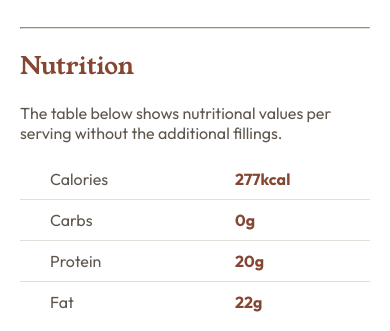
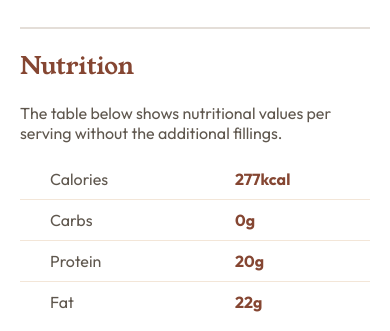
Before and after one commit to faridlakbar/recipe-page, a plain HTML site: page index.html in a window 390 px wide. Shown: the part 1403-1734 px from the top of the page. Drawn offline with Linux system fonts and the light colour scheme.

Commit message:
responsive fix

```diff
--- a/index.html
+++ b/index.html
@@ -98,7 +98,7 @@
         color: var(--Dark-Raspberry);
       }
       hr {
-        border-color: var(--Light-Grey);
+        border: 1px solid var(--Light-Grey);
         margin-top: 30px;
       }
       table {
@@ -106,7 +106,7 @@
         border-collapse: collapse;
       }
       tr {
-        border-bottom: 1px solid var(--Light-Grey);
+        border-bottom: 1px solid var(--Eggshell);
       }
       tr:last-child {
         border-bottom: none;
```
